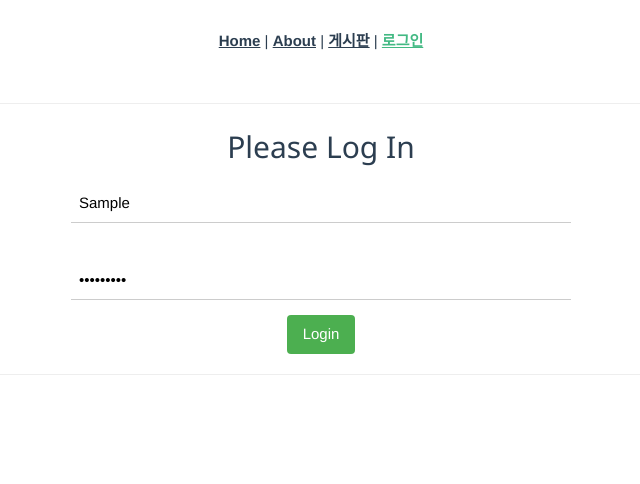
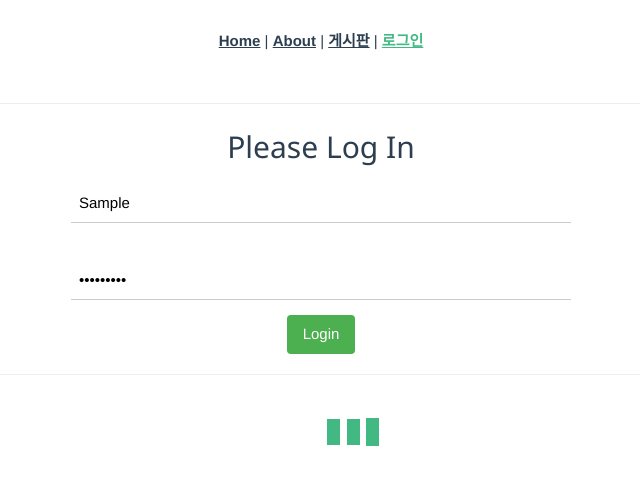
Before and after one commit to onethejay/vue-frontboard, a Vue app: page /board/list in a window 1280 px wide. Both pictures are taken after typing "Sample", "Sample123" into the empty fields and a click on the button "Login". Shown: the top 484 px of the page, without its empty margins (319-959 px from the left). Built offline with nearby package versions, Linux system fonts and the light colour scheme; no server answers.

Commit message:
Spinner 추가

```diff
--- a/src/App.vue
+++ b/src/App.vue
@@ -2,17 +2,20 @@
   <Header/> <!-- 헤더 컴포넌트 -->
   <router-view/>  <!-- 페이지 이동이 표시될 곳 -->
   <Footer/> <!-- 푸터 컴포넌트 -->
+  <Spinner :loading="this.$store.state.loadingStatus"></Spinner>
 </template>
 
 <script>
 import Header from '@/components/Header'
 import Footer from '@/components/Footer'
+import Spinner from '@/views/common/Spinner'
 
 export default {
   name: 'App',
   components: {
     Footer,
-    Header
+    Header,
+    Spinner
   }
 }
 </script>
--- a/src/utils/axios.js
+++ b/src/utils/axios.js
@@ -11,6 +11,7 @@ axios.interceptors.request.use(function (config) {
 
 axios.interceptors.response.use(function (config) {
   store.commit('LOADING_STATUS', false)
+
   return config
 });
 
--- /dev/null
+++ b/src/views/common/Spinner.vue
@@ -0,0 +1,71 @@
+<template>
+
+  <div class="lds-facebook" v-if="loading">
+    <div>
+    </div>
+    <div>
+    </div>
+    <div>
+    </div>
+  </div>
+
+</template>
+
+<script>
+  export default {
+    props: {
+      loading: {
+        type: Boolean,
+        required: true,
+      },
+    },
+  }
+</script>
+
+<style>
+  .lds-facebook {
+    display: inline-block;
+    position: fixed;
+    width: 64px;
+    height: 64px;
+    top: 50%;
+    left: 50%;
+  }
+
+  .lds-facebook div {
+    display: inline-block;
+    position: absolute;
+    left: 6px;
+    width: 13px;
+    background: #42b883;
+    animation: lds-facebook 1.2s cubic-bezier(0, 0.5, 0.5, 1) infinite;
+  }
+
+  .lds-facebook div:nth-child(1) {
+    left: 6px;
+    animation-delay: -0.24s;
+  }
+
+  .lds-facebook div:nth-child(2) {
+    left: 26px;
+    animation-delay: -0.12s;
+  }
+
+  .lds-facebook div:nth-child(3) {
+    left: 45px;
+    animation-delay: 0;
+  }
+
+  @keyframes lds-facebook {
+    0% {
+      top: 6px;
+      height: 51px;
+    }
+
+    50%,
+    100% {
+      top: 19px;
+      height: 26px;
+    }
+  }
+</style>
--- a/src/vuex/actions.js
+++ b/src/vuex/actions.js
@@ -1,5 +1,5 @@
 // src/vuex/actions.js
-import {USER_ID, IS_AUTH, ERROR_STATE, LOADING_STATUS} from './mutation_types'
+import {USER_ID, IS_AUTH, ERROR_STATE} from './mutation_types'
 import loginAPI from '../service/loginAPI'
 
 let setUserId = ({commit}, data) => {
@@ -12,10 +12,6 @@ let setErrorState = ({commit}, data) => {
 
 let setIsAuth = ({commit}, data) => {
   commit(IS_AUTH, data)
-}
-
-let setLoadingStatus = ({commit}, data) => {
-  commit(LOADING_STATUS, data)
 }
 
 // 백엔드에서 반환한 결과값을 가지고 로그인 성공 실패 여부를 vuex에 넣어준다.
@@ -33,17 +29,9 @@ let processResponse = (store, loginResponse) => {
 }
 
 export default {
-  async login (store, {user_id, user_pw}) {
+  async login(store, {user_id, user_pw}) {
     let loginResponse = await loginAPI.doLogin(user_id, user_pw)
     processResponse(store, loginResponse)
     return store.getters.getIsAuth  // 로그인 결과를 리턴한다
   },
-
-  startSpinner(store) {
-    setLoadingStatus(store, true)
-  },
-
-  endSpinner(store) {
-    setLoadingStatus(store, false)
-  }
 }
--- a/src/vuex/mutations.js
+++ b/src/vuex/mutations.js
@@ -10,5 +10,8 @@ export default {
     },
     [types.IS_AUTH] (state, isAuth) {
         state.isAuth = isAuth
+    },
+    [types.LOADING_STATUS] (state, loadingStatus) {
+        state.loadingStatus = loadingStatus
     }
 }
```
